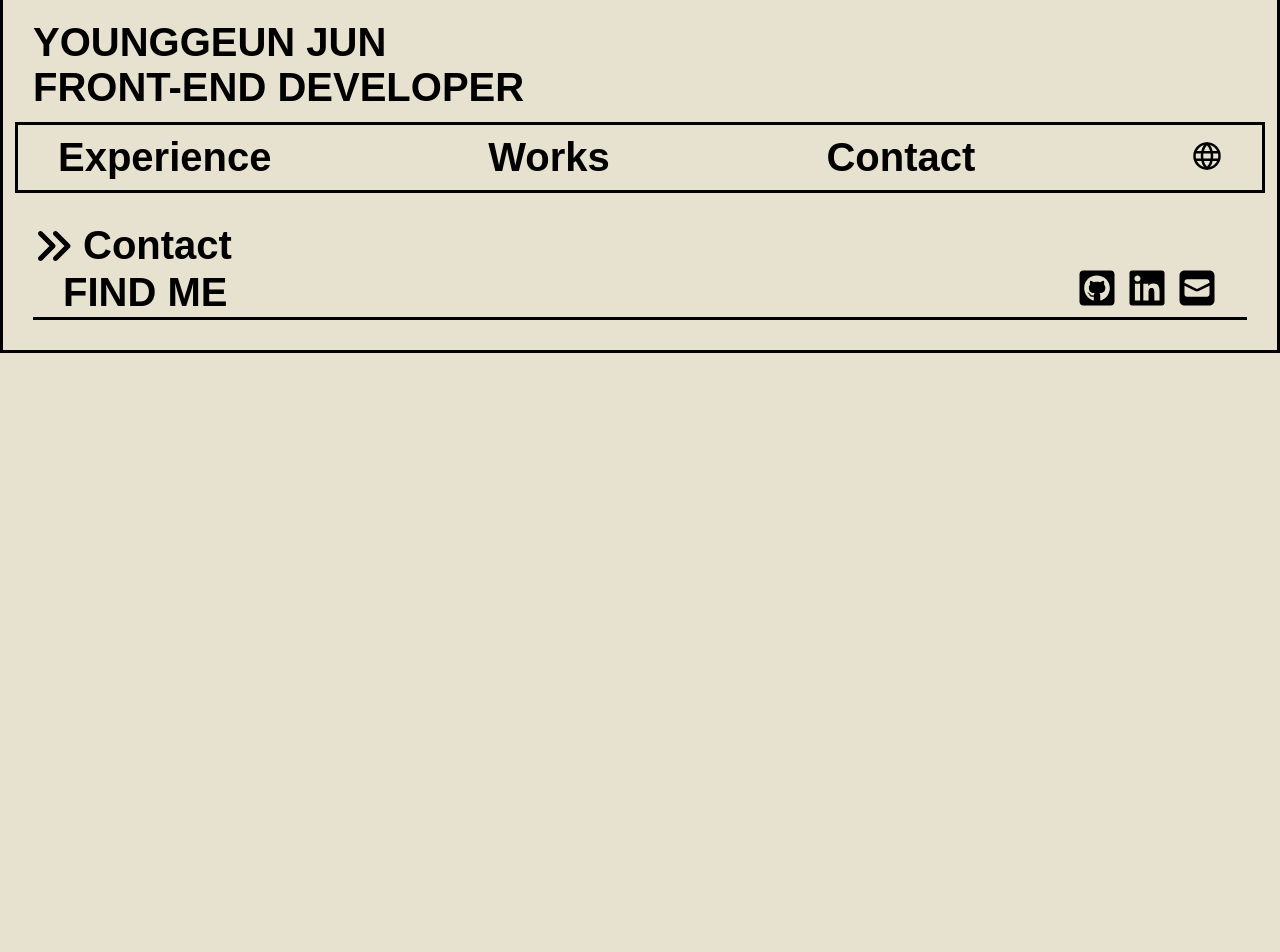
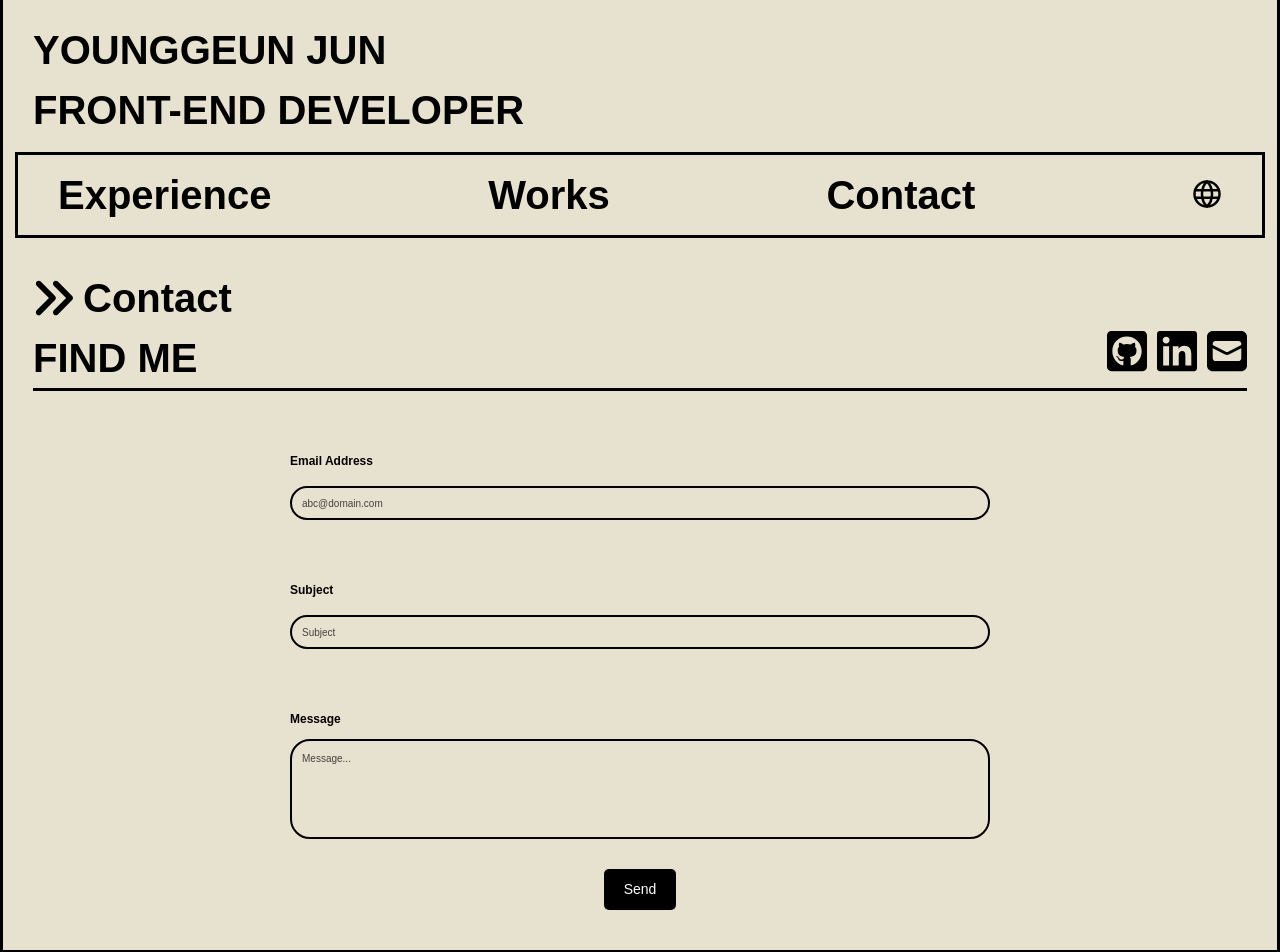
Before and after one commit to jayjunn/personal-app, a Next.js app: page /contact in a window 1280 px wide. Before the commit the page ends 800 px from the top, so only its background shows below. Built offline with nearby package versions, Linux system fonts and the light colour scheme.

Commit message:
feat: add contact contents & tailwind

```diff
--- a/package.json
+++ b/package.json
@@ -27,8 +27,11 @@
     "@types/node": "17.0.36",
     "@types/react": "^18.3.3",
     "@types/react-dom": "^18.3.0",
+    "autoprefixer": "^10.4.19",
     "eslint": "8.16.0",
     "eslint-config-next": "^13.4.8",
+    "postcss": "^8.4.39",
+    "tailwindcss": "^3.4.6",
     "typescript": "^5.5.3"
   }
 }
--- /dev/null
+++ b/postcss.config.js
@@ -0,0 +1,6 @@
+module.exports = {
+  plugins: {
+    tailwindcss: {},
+    autoprefixer: {},
+  },
+}
--- a/src/app/contact/page.tsx
+++ b/src/app/contact/page.tsx
@@ -1,10 +1,12 @@
 import React from 'react';
 import Contact from '../../components/Contact';
+import EmailForm from '../../components/EmailForm';
 
 export default function page() {
   return (
     <>
       <Contact />
+      <EmailForm />
     </>
   );
 }
--- /dev/null
+++ b/src/app/service/contact.ts
@@ -0,0 +1,25 @@
+export type EmailData = {
+	email: string;
+	subject: string;
+	message: string;
+};
+
+export async function sendContactEmail(email: EmailData) {
+	const res = await fetch(`/api/contact`, {
+		method: "POST",
+		body: JSON.stringify(email),
+		headers: {
+			"Content-Type": "application/json",
+		},
+	});
+
+	const data = await res.json();
+
+	if (!res.ok) {
+		throw new Error(
+			data.message || `이메일 전송에 실패하였습니다. 다시 시도해주세요.`,
+		);
+	}
+
+	return data;
+}
--- a/src/app/styles/Header.module.css
+++ b/src/app/styles/Header.module.css
@@ -40,7 +40,6 @@
 .second__header {
   display: flex;
   justify-content: space-between;
-  padding: 0px 30px 0px 30px;
   border-bottom: 3px solid black;
 }
 
--- a/src/app/styles/globals.css
+++ b/src/app/styles/globals.css
@@ -1,3 +1,7 @@
+@tailwind base;
+@tailwind components;
+@tailwind utilities;
+
 html,
 body {
   padding: 0;
--- /dev/null
+++ b/src/components/EmailForm.tsx
@@ -0,0 +1,107 @@
+'use client';
+
+import React, { FormEvent, useState } from 'react';
+import { sendContactEmail } from '../app/service/contact';
+
+export interface IBanner {
+  message: string;
+  state: string;
+}
+const initialInputValue = {
+  email: '',
+  subject: '',
+  message: '',
+};
+
+const initialBanner = {
+  message: ``,
+  state: 'SUCCESS',
+};
+
+export default function EmailForm() {
+  const [inputValue, setInputValue] = useState(initialInputValue);
+  const [banner, setBanner] = useState<IBanner | null>(null);
+
+  const handleSubmit = async (e: FormEvent<HTMLFormElement>) => {
+    e.preventDefault();
+    sendContactEmail(inputValue)
+      .then(() => {
+        setBanner({
+          message: 'Email got sent successfully',
+          state: 'SUCCESS',
+        });
+        setInputValue(initialInputValue);
+      })
+      .catch(() => {
+        setBanner({
+          message: "Email can't be sent please try it again",
+          state: 'ERROR',
+        });
+      })
+      .finally(() => {
+        setTimeout(() => setBanner(null), 3000);
+      });
+  };
+
+  const handleInput = (e: React.ChangeEvent<HTMLInputElement | HTMLTextAreaElement>) => {
+    const { name, value } = e.target;
+    setInputValue((prev) => ({ ...prev, [name]: value }));
+  };
+
+  return (
+    <>
+      <form className="px-4 flex flex-col gap-3 h-full justify-center items-center" onSubmit={handleSubmit}>
+        <div className="w-full max-w-[700px]">
+          <label className="text-[12px]" htmlFor="email">
+            Email Address
+          </label>
+          <input
+            type="email"
+            name="email"
+            className="text-[10px] mt-0.5 focus:outline-none bg-primary-neutral h-2 border-2 border-black text-black rounded-lg focus:black block w-full p-  placeholder-stone-700 px-1 py-1.5 font-medium"
+            placeholder="abc@domain.com"
+            required
+            id="email"
+            onChange={handleInput}
+            value={inputValue.email}
+          />
+        </div>
+        <div className="w-full max-w-[700px]">
+          <label className="text-[12px]" htmlFor="subject">
+            Subject
+          </label>
+          <input
+            type="text"
+            id="subject"
+            name="subject"
+            className="text-[10px] mt-0.5 focus:outline-none bg-primary-neutral h-2 border-2 border-black text-black rounded-lg focus:black block w-full p-  placeholder-stone-700 px-1 py-1.5 font-medium"
+            placeholder="Subject"
+            required
+            value={inputValue.subject}
+            onChange={handleInput}
+          />
+        </div>
+        <div className="w-full max-w-[700px]">
+          <label className="text-[12px]" htmlFor="message">
+            Message
+          </label>
+          <textarea
+            name="message"
+            id="message"
+            className="resize-none text-[10px] focus:outline-none bg-primary-neutral h-10 border-2 border-black text-black rounded-lg focus:black block w-full p-  placeholder-stone-700 px-1 py-1 font-medium"
+            placeholder="Message..."
+            rows={4}
+            required
+            value={inputValue.message}
+            onChange={handleInput}
+          />
+        </div>
+        <div className="flex justify-center mb-4">
+          <button type="submit" className="border-2 border-black p-1 px-2 bg-black text-white font-normal rounded-sm text-[14px]">
+            Send
+          </button>
+        </div>
+      </form>
+    </>
+  );
+}
--- /dev/null
+++ b/tailwind.config.js
@@ -0,0 +1,12 @@
+/** @type {import('tailwindcss').Config} */
+module.exports = {
+  content: ['./src/**/*.{js,ts,jsx,tsx,mdx}'],
+  theme: {
+    extend: {
+      colors: {
+        'primary-neutral': '#e7e2d0',
+      },
+    },
+  },
+  plugins: [],
+};
```
Also changed, not shown: 1 other file (tests, documents, lock files or other folders).
